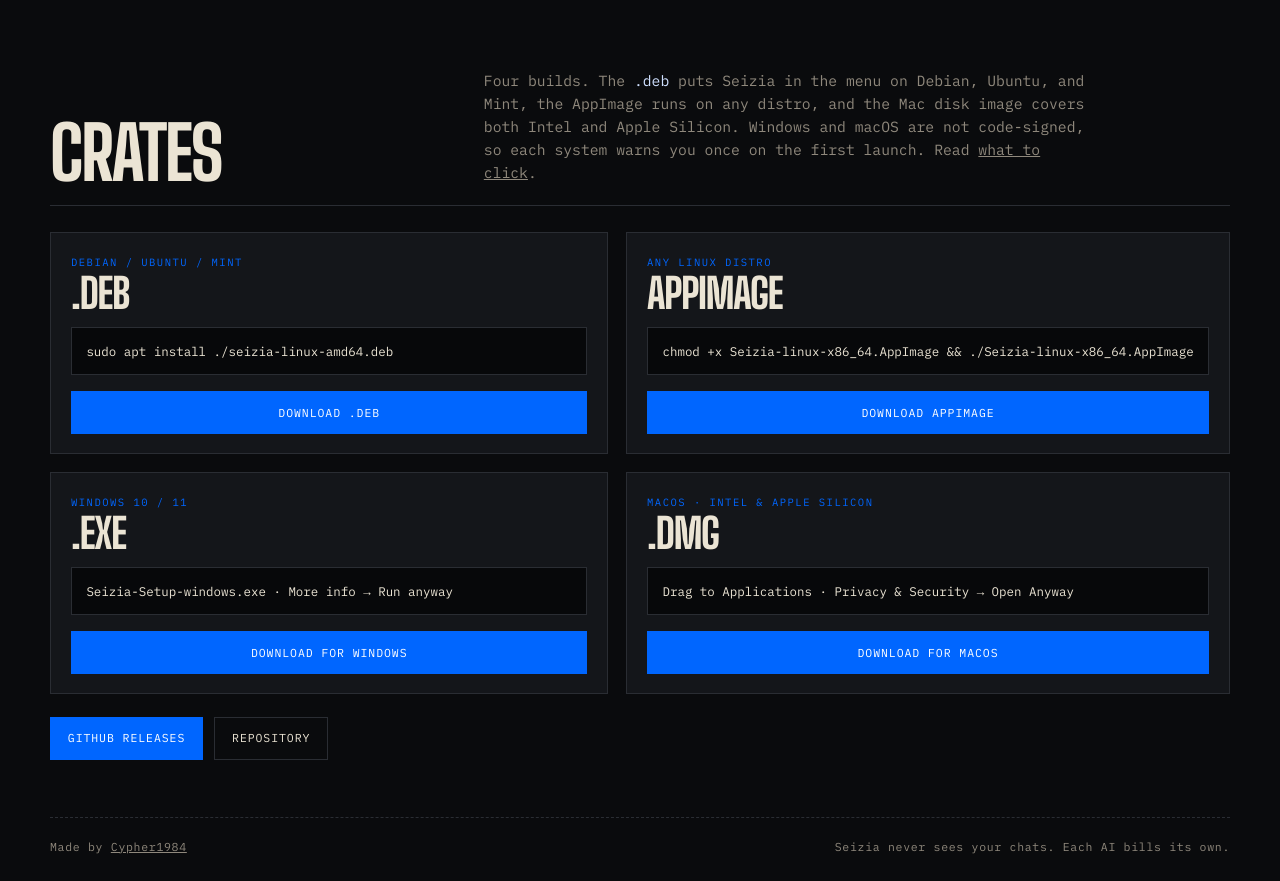
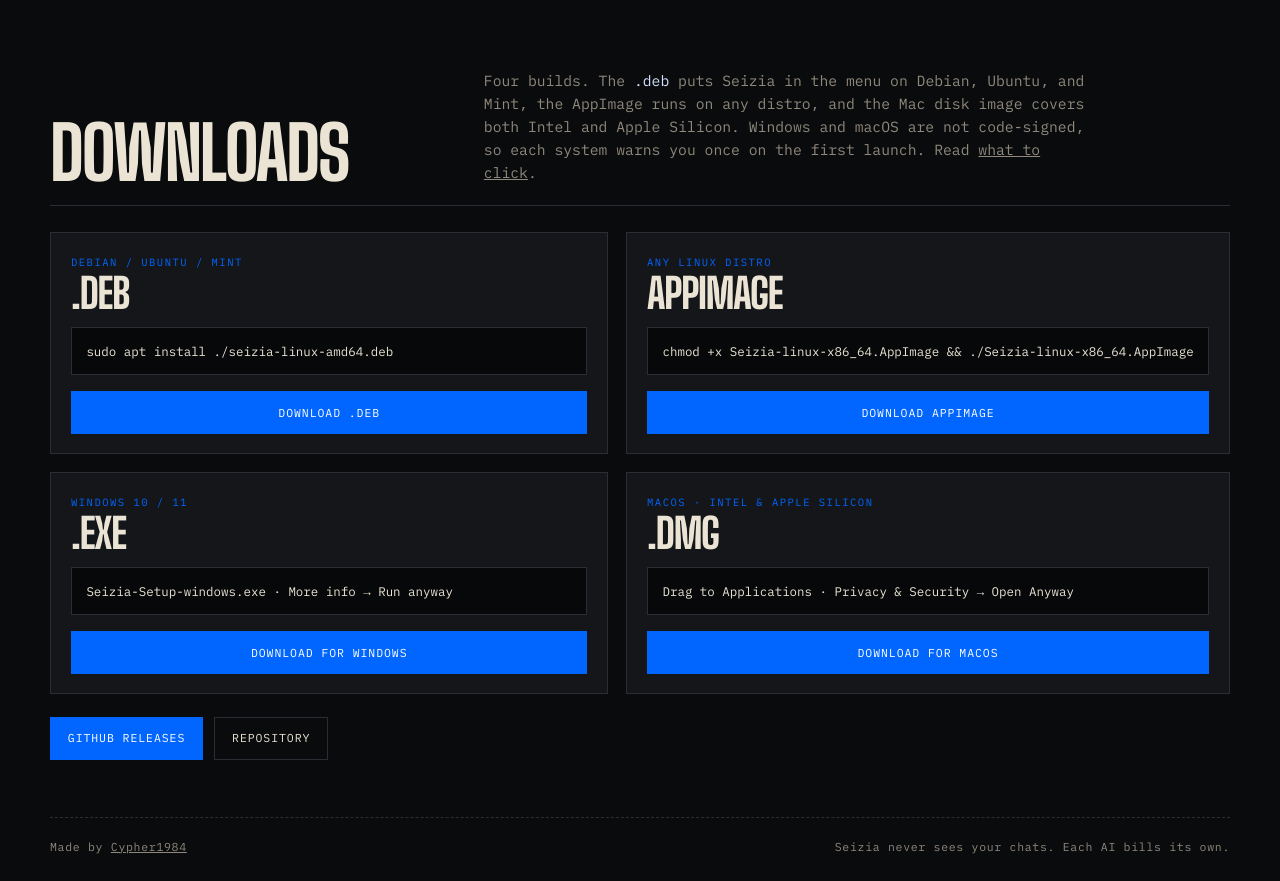
Before and after one commit to Cypher1984GIT/Seizia, an Electron app: page docs/index.html in a window 1280 px wide. Shown: the part 1685-2566 px from the top of the page. Drawn offline with Linux system fonts and the light colour scheme.

Commit message:
docs: call the download section Downloads

```diff
--- a/docs/index.html
+++ b/docs/index.html
@@ -141,7 +141,7 @@
 
         <section class="sheet" id="download">
             <div class="sheet-head">
-                <h2>Crates</h2>
+                <h2>Downloads</h2>
                 <p>
                     Four builds. The <code>.deb</code> puts
                     <span translate="no">Seizia</span> in the menu on Debian, Ubuntu, and Mint,
```
